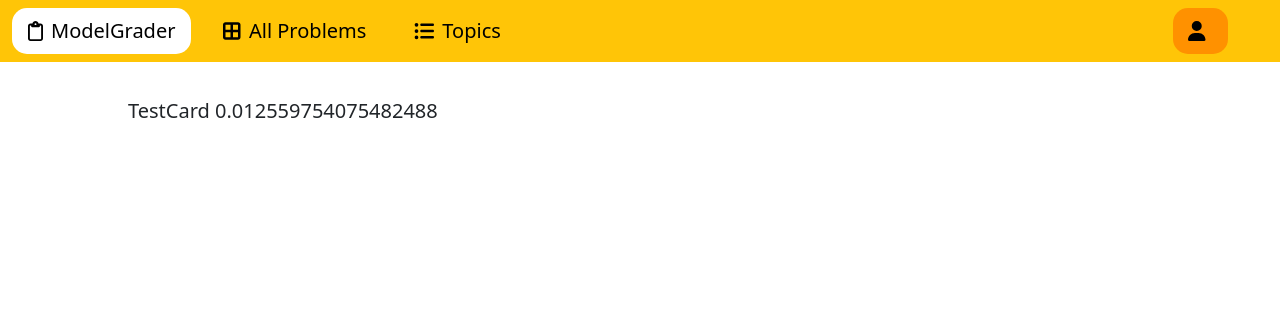
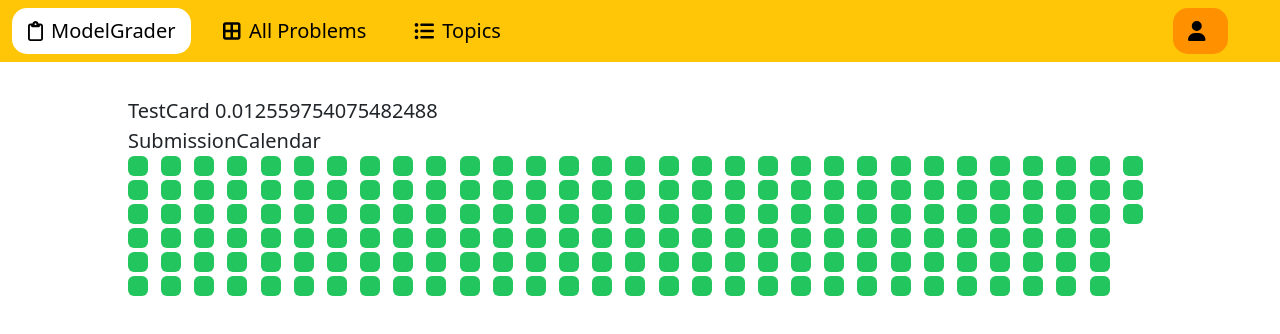
Before and after one commit to KanonKC/ModelGrader-Frontend, a React (Create React App) app: page /dummy in a window 1280 px wide. Shown: the top 334 px of the page. Built offline with nearby package versions, Linux system fonts and the light colour scheme; no server answers.

Commit message:
Submission calendar

```diff
--- /dev/null
+++ b/src/components/DateChip.js
@@ -0,0 +1,10 @@
+import React from 'react'
+
+const DateChip = () => {
+  return (
+    <div className='w-[20px] h-[20px] rounded-md bg-green-500'>
+    </div>
+  )
+}
+
+export default DateChip
--- /dev/null
+++ b/src/components/SubmissionCalendar.js
@@ -0,0 +1,25 @@
+import React from 'react'
+import DateChip from './DateChip'
+
+const SubmissionCalendar = () => {
+
+    let arr = []
+    for(var i=0;i<366/2;i++){
+        arr.push(i)
+    }
+
+    return (
+        <div>
+            SubmissionCalendar
+            <div className='grid grid-rows-6 grid-flow-col gap-1'>
+                {arr.map(value => (
+                    <div className='flex-none'>
+                        <DateChip />
+                    </div>
+                ))}
+            </div>
+        </div>
+    )
+}
+
+export default SubmissionCalendar
--- a/src/views/Dummy.js
+++ b/src/views/Dummy.js
@@ -5,6 +5,8 @@
 import rehypeRaw from "rehype-raw";
 import TestCard from "../components/Card/TestCard";
 import { createTopic } from "../services/topic.service";
+import DateChip from "../components/DateChip";
+import SubmissionCalendar from "../components/SubmissionCalendar";
 
 const Dummy = () => {
 
@@ -15,6 +17,7 @@
     return (
         <div className="pt-24">
             <TestCard whenClick={(n) => console.log(n*100)}/>
+            <SubmissionCalendar/>
             {/* <TestCard/> */}
             {/* <TestCard/> */}
             {/* <TestCard/> */}
--- a/src/views/My/MyProfile.js
+++ b/src/views/My/MyProfile.js
@@ -19,6 +19,7 @@
     getAllProblems,
 } from "../../services/problem.service";
 import { viewAllSubmissions } from "../../services/submission.service";
+import DateChip from "../../components/DateChip";
 
 const MyProfile = () => {
     const account_id = Number(localStorage.getItem("account_id"));
@@ -92,6 +93,8 @@
                     />
                 </Col>
             </Row>
+
+            <DateChip/>
         </div>
     );
 };
```
